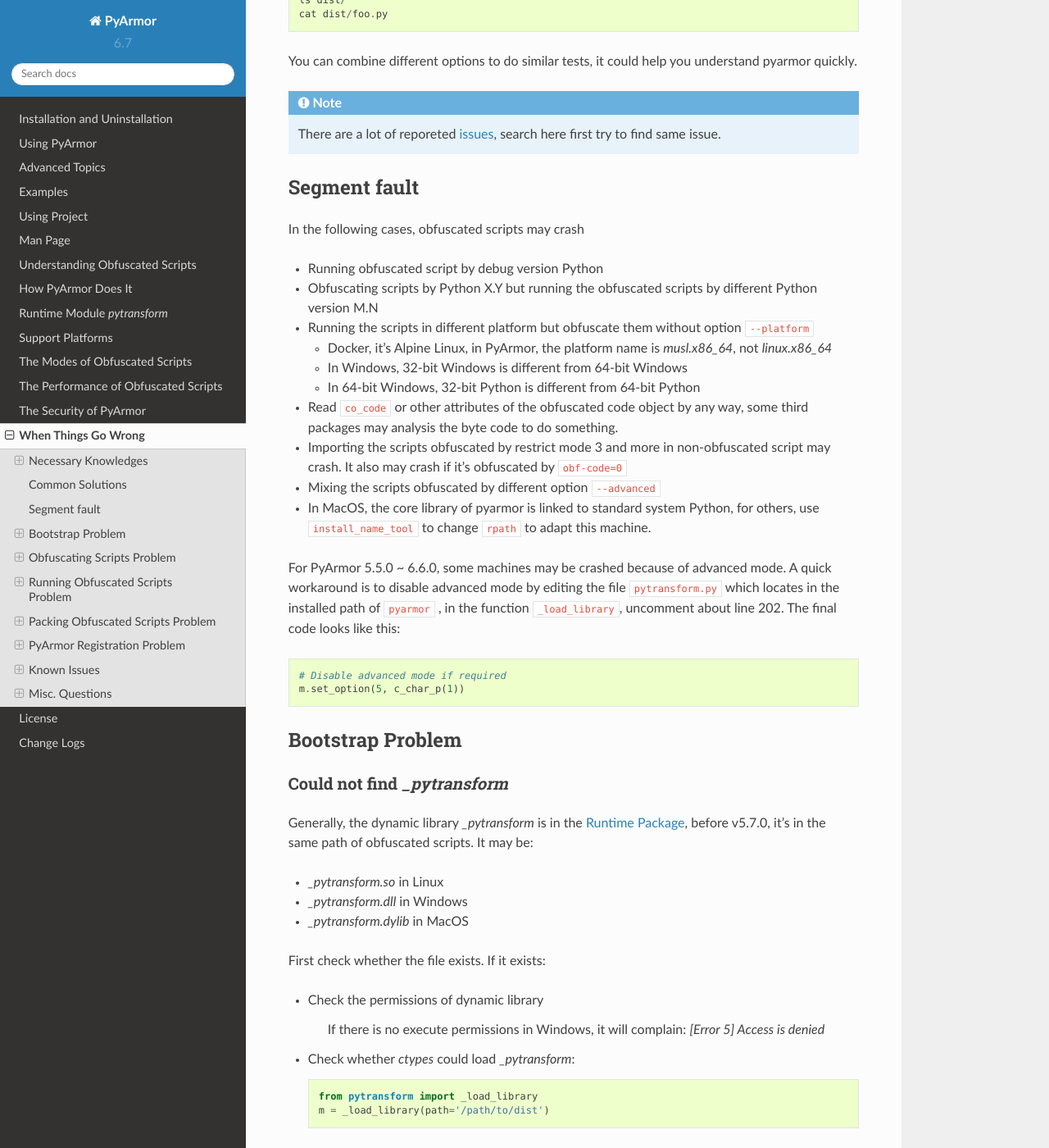
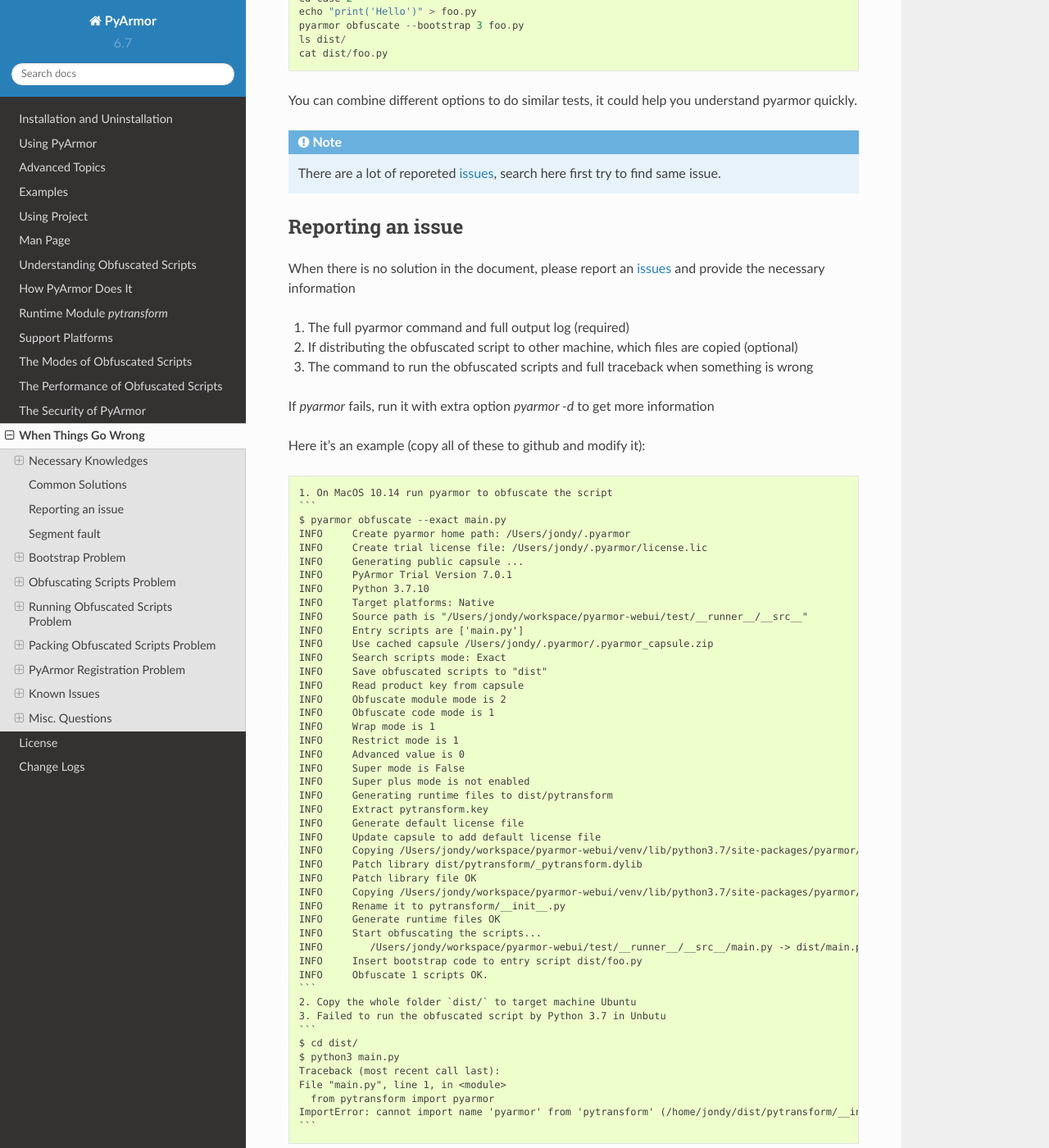
Before and after one commit to dashingsoft/pyarmor, a Sphinx documentation site: the page built from docs/questions.rst, in a window 1280 px wide and 1400 px high, scrolled down 3402 px. Shown: the whole window at 82% size. Built offline with Sphinx 7.4.7 and the Read the Docs theme 2.0.0, drawn with Linux system fonts in a browser that asks for light colours; some of the changed text lies outside the part shown.

Commit message:
Add bug template

````diff
--- a/docs/questions.rst
+++ b/docs/questions.rst
@@ -132,6 +132,9 @@
   to use the default restrict mode. If low restrict mode works, check the
   scripts make sure they don't violate the restrict mode.
 
+* If you are using complex scripts or packages, try a simple script or package
+  to check it works or not.
+
 * Understanding pyarmor by doing a test in a few minutes if something you're not
   sure.
 
@@ -172,6 +175,80 @@
    There are a lot of reporeted `issues`_, search here first try to find same
    issue.
 
+.. _reporting an issue:
+
+Reporting an issue
+------------------
+
+When there is no solution in the document, please report an `issues`_ and provide the necessary information
+
+1. The full pyarmor command and full output log (required)
+2. If distributing the obfuscated script to other machine, which files are copied (optional)
+3. The command to run the obfuscated scripts and full traceback when something is wrong
+
+If `pyarmor` fails, run it with extra option `pyarmor -d` to get more information
+
+Here it's an example (copy all of these to github and modify it)::
+
+    1. On MacOS 10.14 run pyarmor to obfuscate the script
+    ```
+    $ pyarmor obfuscate --exact main.py
+    INFO     Create pyarmor home path: /Users/jondy/.pyarmor
+    INFO     Create trial license file: /Users/jondy/.pyarmor/license.lic
+    INFO     Generating public capsule ...
+    INFO     PyArmor Trial Version 7.0.1
+    INFO     Python 3.7.10
+    INFO     Target platforms: Native
+    INFO     Source path is "/Users/jondy/workspace/pyarmor-webui/test/__runner__/__src__"
+    INFO     Entry scripts are ['main.py']
+    INFO     Use cached capsule /Users/jondy/.pyarmor/.pyarmor_capsule.zip
+    INFO     Search scripts mode: Exact
+    INFO     Save obfuscated scripts to "dist"
+    INFO     Read product key from capsule
+    INFO     Obfuscate module mode is 2
+    INFO     Obfuscate code mode is 1
+    INFO     Wrap mode is 1
+    INFO     Restrict mode is 1
+    INFO     Advanced value is 0
+    INFO     Super mode is False
+    INFO     Super plus mode is not enabled
+    INFO     Generating runtime files to dist/pytransform
+    INFO     Extract pytransform.key
+    INFO     Generate default license file
+    INFO     Update capsule to add default license file
+    INFO     Copying /Users/jondy/workspace/pyarmor-webui/venv/lib/python3.7/site-packages/pyarmor/platforms/darwin/x86_64/_pytransform.dylib
+    INFO     Patch library dist/pytransform/_pytransform.dylib
+    INFO     Patch library file OK
+    INFO     Copying /Users/jondy/workspace/pyarmor-webui/venv/lib/python3.7/site-packages/pyarmor/pytransform.py
+    INFO     Rename it to pytransform/__init__.py
+    INFO     Generate runtime files OK
+    INFO     Start obfuscating the scripts...
+    INFO     	/Users/jondy/workspace/pyarmor-webui/test/__runner__/__src__/main.py -> dist/main.py
+    INFO     Insert bootstrap code to entry script dist/foo.py
+    INFO     Obfuscate 1 scripts OK.
+    ```
+    2. Copy the whole folder `dist/` to target machine Ubuntu
+    3. Failed to run the obfuscated script by Python 3.7 in Unbutu
+    ```
+    $ cd dist/
+    $ python3 main.py
+    Traceback (most recent call last):
+    File "main.py", line 1, in <module>
+      from pytransform import pyarmor
+    ImportError: cannot import name 'pyarmor' from 'pytransform' (/home/jondy/dist/pytransform/__init__.py)
+    ```
+
+The title of this issue::
+
+  cannot import name 'pyarmor' from 'pytransform'
+
+.. important::
+
+   About security issue, send email to `jondy.zhao@gmail.com`, all the others
+   click `issues`_ to report
+
+   The issue not reported with template or missing necessary information will be
+   marked as ``invalid`` and be closed directly.
 
 Segment fault
 -------------
````
Also changed, not shown: .github/ISSUE_TEMPLATE/bug_report.md, .github/ISSUE_TEMPLATE/question.md.
